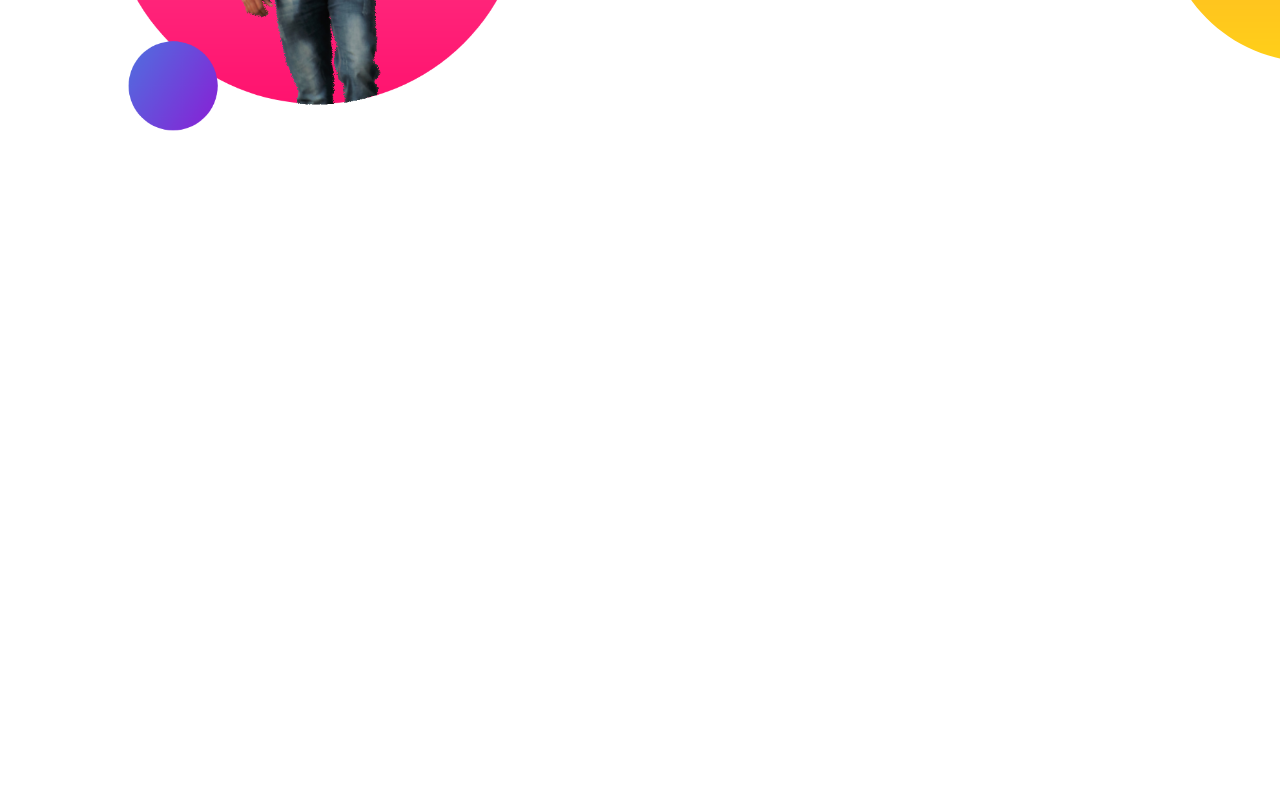
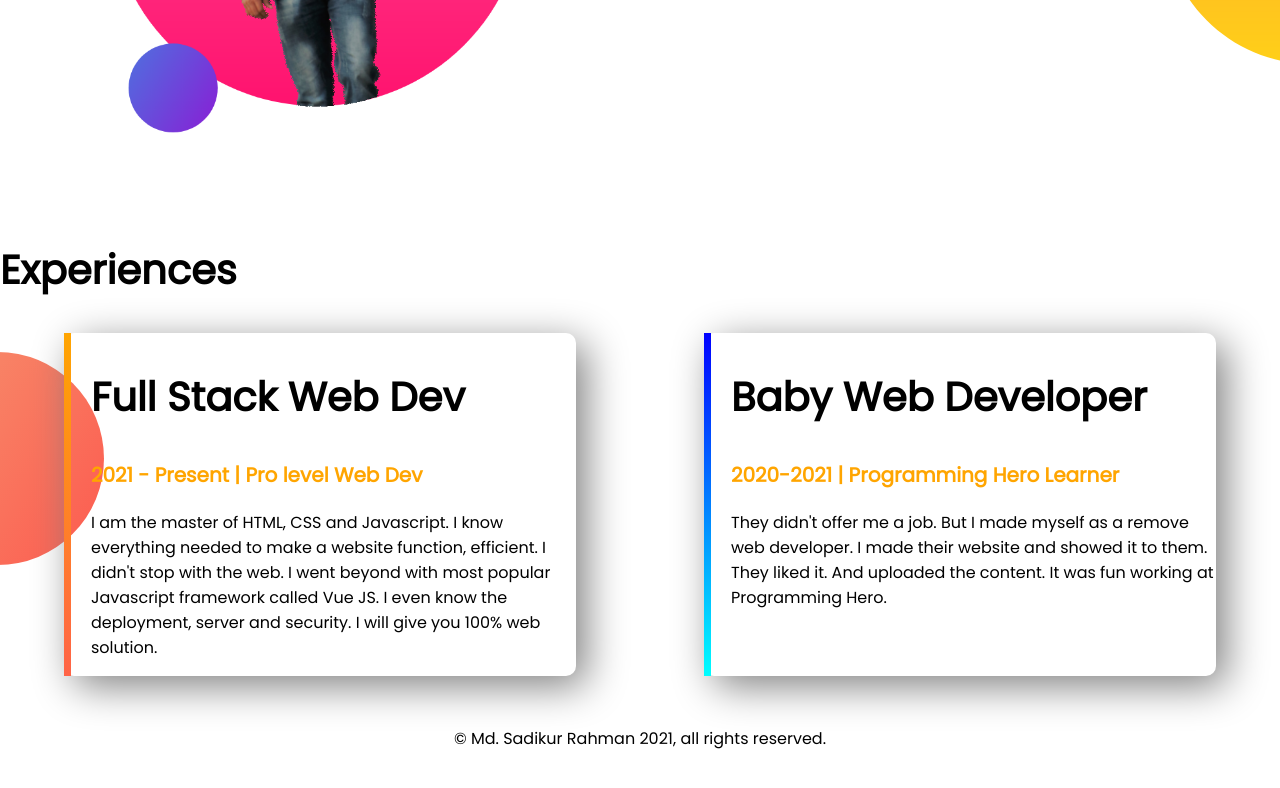
Before and after one commit to Sadik182/First-Portfolio, a plain HTML site: page index.html in a window 1280 px wide. Shown: the part 880-1668 px from the top of the page. Before the commit the page ends 1118 px from the top, so only its background shows below. Drawn offline with Linux system fonts and the light colour scheme.

Commit message:
Full code

```diff
--- a/index.html
+++ b/index.html
@@ -38,6 +38,25 @@
             <a class="button" href="#" target="_blank">Download Resume</a>
         </div>
     </section>
+    <section class="experiences-area">
+        <h1>Experiences</h1>
+        <div class="area">
+            <div id="exp1" class="experiences">
+                <h1>Full Stack Web Dev</h1>
+                <h3>2021 - Present | Pro level Web Dev</h3>
+                <p>I am the master of HTML, CSS and Javascript. I know everything needed to make a website function, efficient. I didn't stop with the web. I went beyond with most popular Javascript framework called Vue JS. I even know the deployment, server and security. I will give you 100% web solution.</p>
+            </div>
+            <div id="exp2" class="experiences">
+                <h1>Baby Web Developer</h1>
+                <h3>2020-2021 | Programming Hero Learner</h3>
+                <p>They didn't offer me a job. But I made myself as a remove web developer. I made their website and showed it to them. They liked it. And uploaded the content. It was fun working at Programming Hero.</p>
+            </div>
+        </div>
+    </section>
+
+    <footer>
+        <p>© Md. Sadikur Rahman 2021, all rights reserved.</p>
+    </footer>
 </body>
 
 </html>
--- a/style.css
+++ b/style.css
@@ -22,13 +22,17 @@ body {
 h1 {
     font-size: 40px;
 }
+h3 {
+    font-size: 20px;
+    color: orange;
+}
 .orange {
     color: orange;
 }
 
 .button {
     text-decoration: none;
-    background-image: linear-gradient(orange, rgb(255, 145, 0));
+    background-image: linear-gradient(orange, tomato);
     color: white;
     padding: 10px 40px;
     border-radius: 5px;
@@ -50,3 +54,36 @@ h1 {
     width: 80%;
 
 }
+
+.experiences-area {
+    background-image: url(images/exp-bg.png);
+    background-repeat: no-repeat;
+    background-position: left;
+}
+.area {
+    display: flex;
+}
+.experiences {
+    width: 45%;
+    padding-left: 20px;
+    margin-left: 5%;
+    margin-right: 5%;
+    box-shadow: 10px 10px 40px gray;
+    border-radius: 10px;
+}
+
+#exp1 {
+    border-left: 7px solid;
+    border-image: linear-gradient(orange, tomato);
+    border-image-slice: 1;
+}
+#exp2 {
+    border-left: 7px solid;
+    border-image: linear-gradient(blue, cyan);
+    border-image-slice: 1;
+}
+
+footer p {
+    text-align: center;
+    margin: 50px 0;
+}
```
Also changed, not shown: images/my-bg.png (deleted), images/my-bg2.png (deleted), images/sr.png (deleted), images/sr1.png (deleted), 2 other files.
